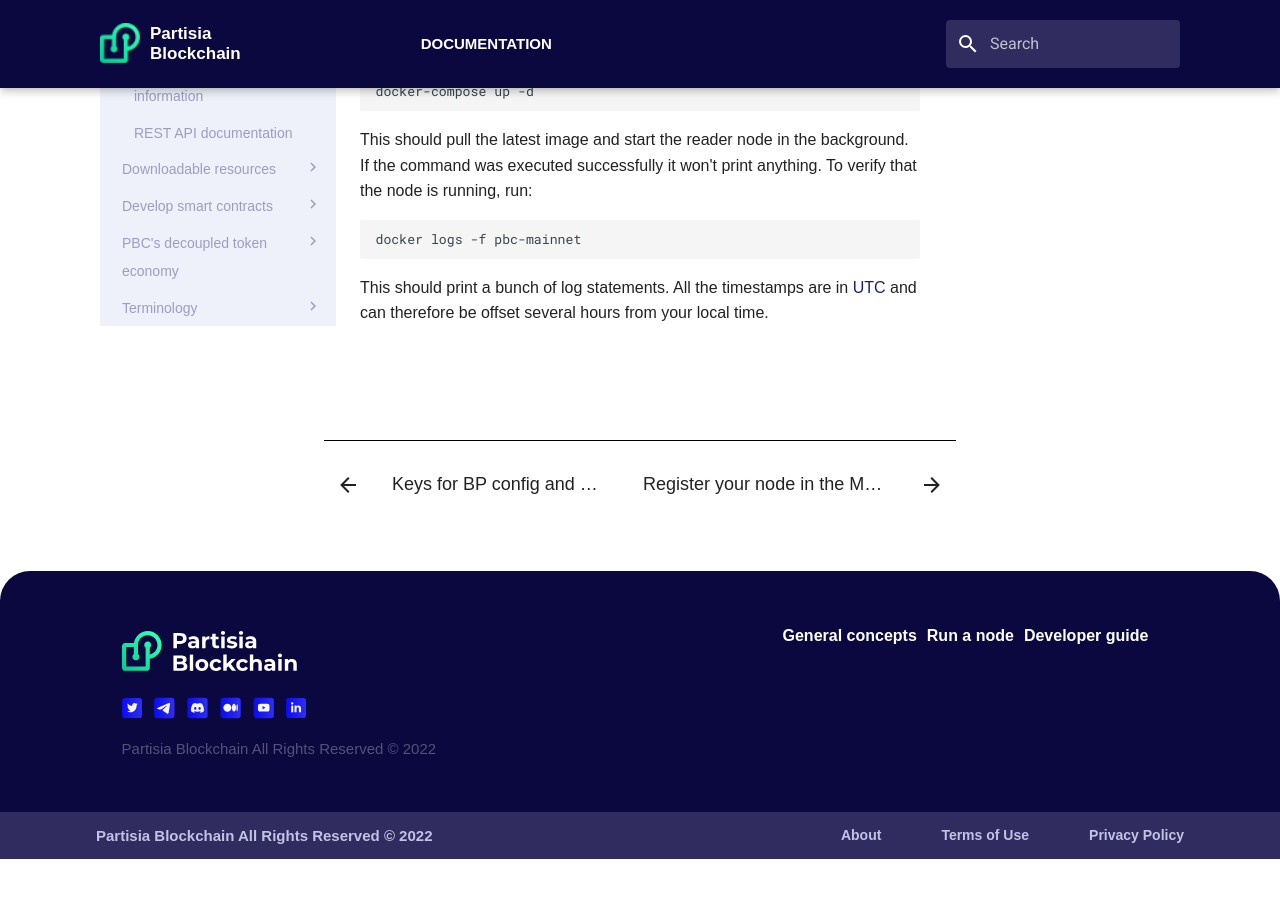
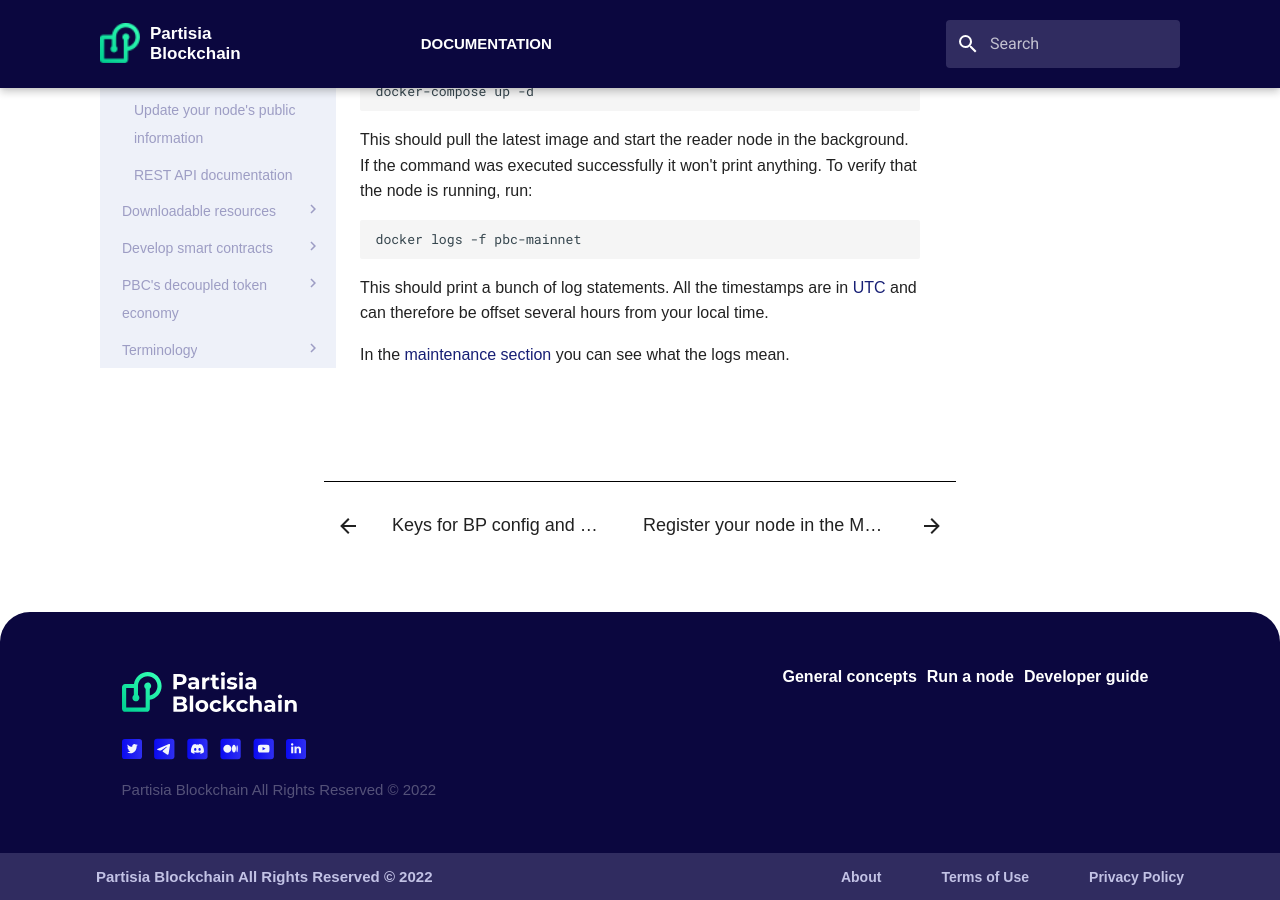
Before and after one commit to 0xSero/partisia-docs, an MkDocs documentation site: the page built from docs/operator-10-bp.md, in a window 1280 px wide and 900 px high, scrolled down 1704 px. Built offline with MkDocs 1.6.1 and Material for MkDocs 9.7.7, drawn with Linux system fonts in a browser that asks for light colours; some web fonts are replaced; a script that is not in the unit is left out; before the commit the page ends 2563 px from its top, so only the background shows below that.

Commit message:
Update docs/operator-10-bp.md, docs/operator-12-node-health.md

`````diff
--- a/docs/operator-10-bp.md
+++ b/docs/operator-10-bp.md
@@ -78,3 +78,5 @@
 ````
 
 This should print a bunch of log statements. All the timestamps are in [UTC](https://en.wikipedia.org/wiki/Coordinated_Universal_Time) and can therefore be offset several hours from your local time.
+
+In the [maintenance section](operator-12node-health.md) you can see what the logs mean.
`````
Also changed, not shown: docs/operator-12-node-health.md (line endings or trailing spaces).
